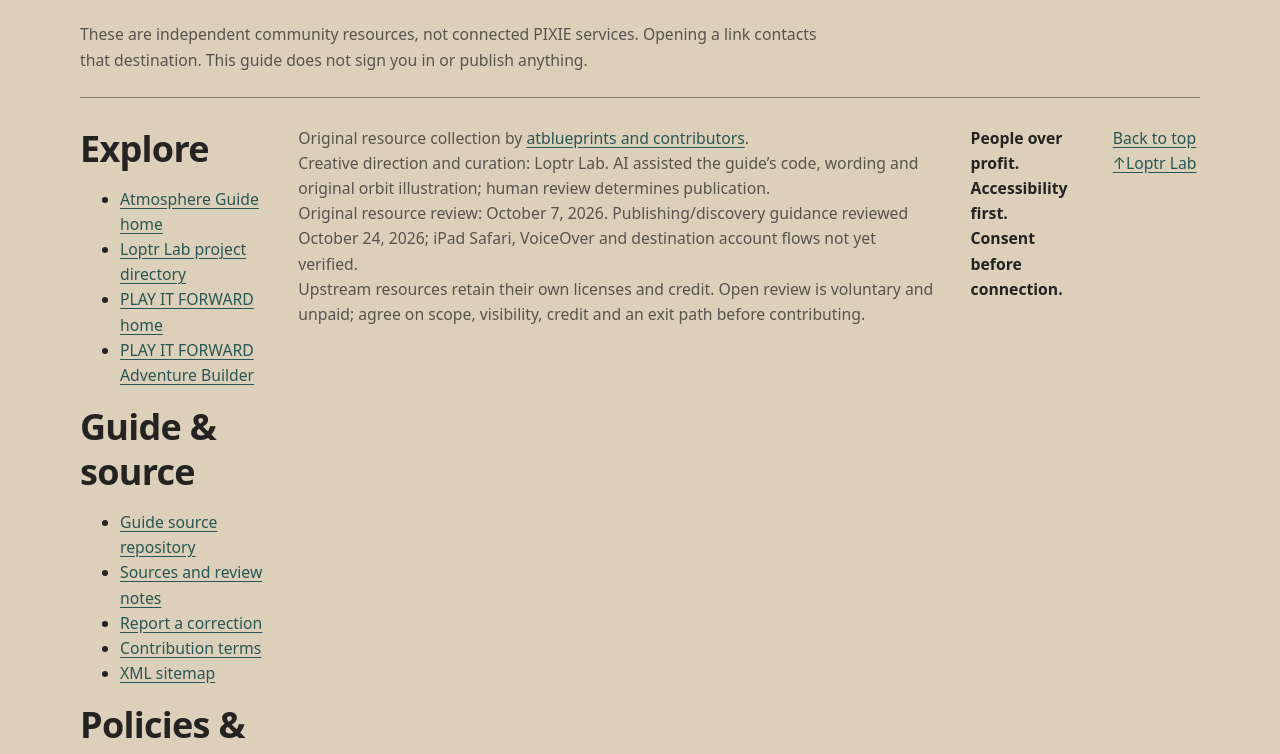
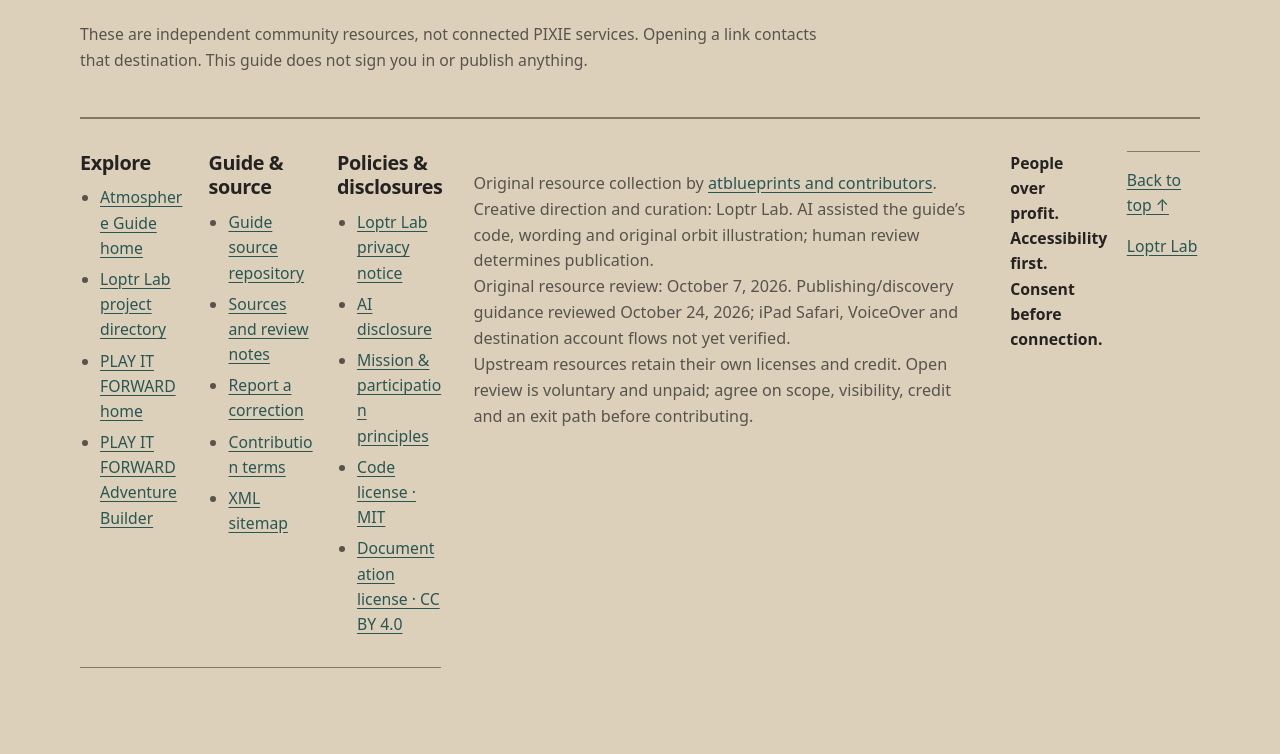
Before and after one commit to ibloud/pixie-device-stewardship, a React (Vite) app in the folder tools/atmosphere-guide/: page / in a window 1280 px wide. Shown: the part 6351-7105 px from the top of the page. After the commit the page ends 7039 px from the top, so only its background shows below. Built offline with nearby package versions, Linux system fonts and the light colour scheme.

Commit message:
Style complete footer directory for responsive access

```diff
--- a/tools/atmosphere-guide/src/guide.css
+++ b/tools/atmosphere-guide/src/guide.css
@@ -177,3 +177,15 @@ footer strong { max-width: 22ch; }
 .generated-prompt { background: var(--surface) !important; font-size: .9rem !important; line-height: 1.5; }
 .builder-note { margin: 0; color: var(--muted); font-size: .875rem; }
 @media(max-width:700px) { .adventure-builder-actions { flex-direction: column; align-items: stretch; } }
+
+
+/* Complete site directory and policy footer */
+.guide-footer { margin-top: 44px; padding: 32px 0 20px; border-top: 2px solid var(--line); color: var(--muted); }
+.guide-footer-directory { display: grid; grid-template-columns: repeat(3,minmax(0,1fr)); gap: 24px; padding-bottom: 24px; border-bottom: 1px solid var(--line); }
+.guide-footer-directory h2 { margin: 0 0 10px; color: var(--ink); font-size: 1.1rem; }
+.guide-footer-directory ul { margin: 0; padding-left: 20px; }
+.guide-footer-directory li { margin: 6px 0; }
+.guide-footer p { margin: 20px 0; font-size: .9rem; }
+.guide-footer strong { color: var(--ink); }
+.guide-footer-bottom { display: flex; flex-wrap: wrap; gap: 16px; justify-content: space-between; padding-top: 16px; border-top: 1px solid var(--line); }
+@media(max-width:700px) { .guide-footer-directory { grid-template-columns: 1fr; gap: 18px; } .guide-footer-bottom { flex-direction: column; gap: 8px; } }
```
